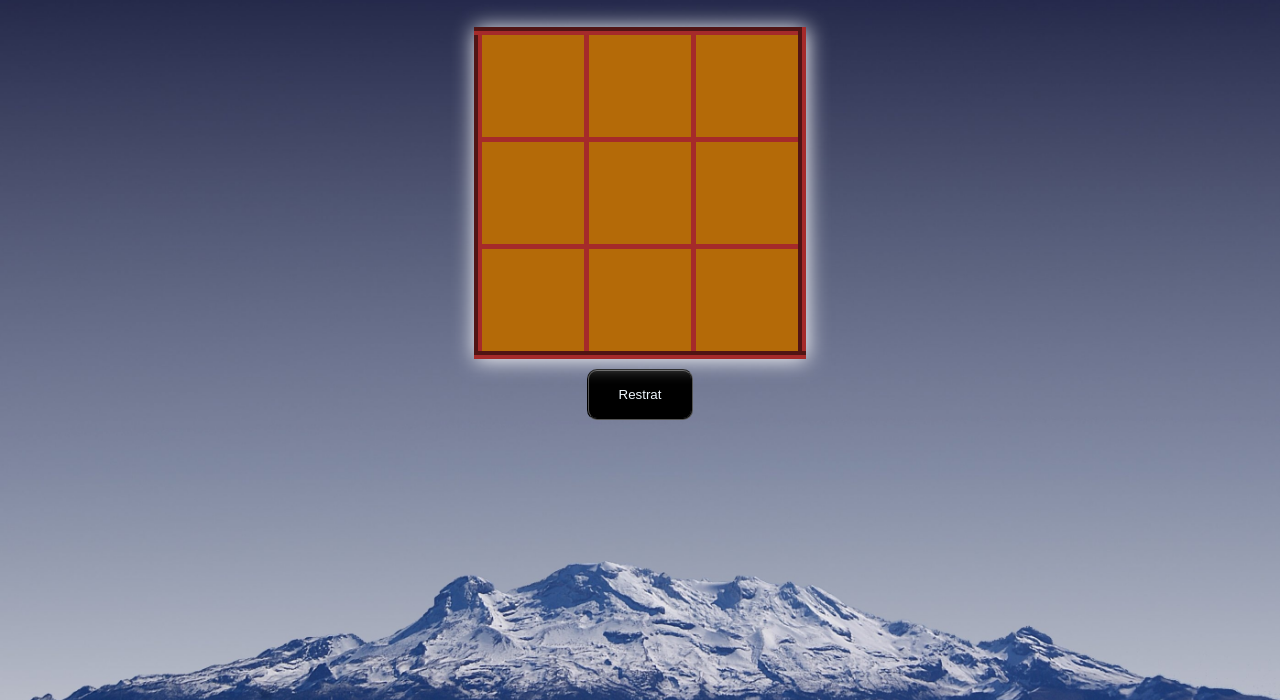
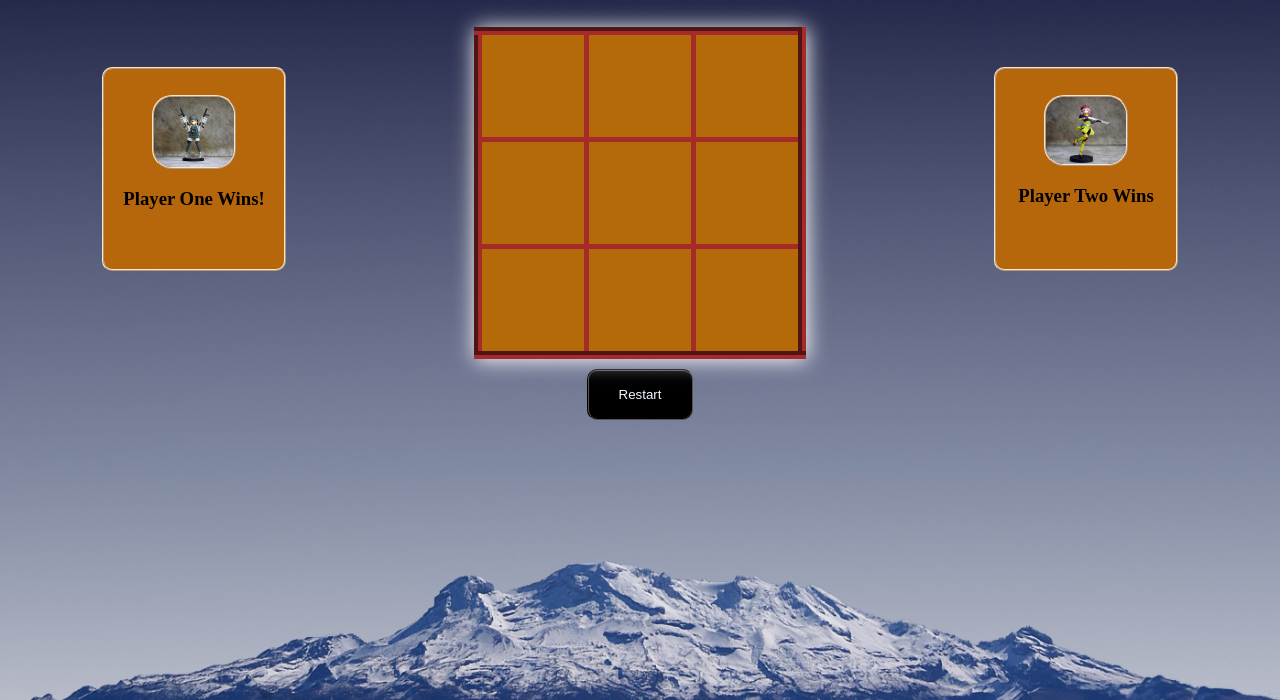
Before and after one commit to arslanmatloob022/TicTac-Website, a plain HTML site: page index.html in a window 1280 px wide. Shown: the part 100-800 px from the top of the page. Drawn offline with Linux system fonts and the light colour scheme.

Commit message:
Tic tac toe Complete

```diff
--- a/index.html
+++ b/index.html
@@ -1,13 +1,20 @@
 <!DOCTYPE html>
 <html lang="en">
   <head>
-    <meta charset="UTF-8">
-    <meta name="viewport" content="width=device-width, initial-scale=1.0">
+    <meta charset="UTF-8" />
+    <meta name="viewport" content="width=device-width, initial-scale=1.0" />
     <title>tic tac</title>
-    <link rel="stylesheet" href="tictac.css">
+    <link rel="stylesheet" href="tictac.css" />
   </head>
 
   <body>
+    <div class="container-fluid">
+      <div class="Firstplayer">
+        <img src="images/player1.jpg" alt="" />
+        <h3 class="name">Player One Wins!</h3>
+        <h3 id="playerOneWins"></h3>
+      </div>
+
       <div class="container">
         <h1 class="ttt">Tic Tac Toe</h1>
         <table>
@@ -28,16 +35,23 @@
           </tr>
         </table>
         <div class="playerOne">
-		<img src="images/player1.jpg" alt="">
+          <img src="images/player1.jpg" alt="" />
           <h3 class="name">Player One Wins!</h3>
-		<button onclick="reset()">Restart</button>
+          <button onclick="reset()">Play Again</button>
         </div>
         <div class="playerTwo">
-		<img src="images/player2.jpg" alt="">
+          <img src="images/newplayer2.jpg" alt="" />
           <h3 class="name">Player Two Wins!</h3>
-		<button onclick="reset()">Restart</button>
+          <button onclick="reset()">Play Again</button>
         </div>
-	  <button id="reset" onclick="reset()">Restrat</button>
+        <button id="reset" onclick="reset()">Restart</button>
+      </div>
+
+      <div class="Secondplayer">
+        <img src="images/newplayer2.jpg" alt="" />
+        <h3 class="name">Player Two Wins</h3>
+        <h3 id="playerTwoWins"></h3>
+      </div>
     </div>
     <script src="tictactoe.js"></script>
   </body>
--- a/tictac.css
+++ b/tictac.css
@@ -1,8 +1,8 @@
-body{
-  background-image: url('images/volcano-1905556.jpg');
+body {
+  background-image: url("images/volcano-1905556.jpg");
   background-position: center;
   background-size: cover;
-  background-attachment:fixed ;
+  background-attachment: fixed;
 }
 table {
   box-shadow: 1px 1px 20px white;
@@ -35,7 +35,11 @@ td {
 .win {
   background-color: rgb(107, 67, 8);
 }
-
+.container-fluid {
+  display: flex;
+  justify-content: space-around;
+  align-items: center;
+}
 .container {
   display: flex;
   justify-content: center;
@@ -43,12 +47,13 @@ td {
   flex-direction: column;
   z-index: 0;
 }
-.ttt{
+
+.ttt {
   color: brown;
   text-shadow: 2px 2px 4px white;
   font-weight: 900;
   font-size: 44px;
-  font-family:'Segoe UI', Tahoma, Geneva, Verdana, sans-serif;
+  font-family: "Segoe UI", Tahoma, Geneva, Verdana, sans-serif;
 }
 #reset {
   border: 2px groove black;
@@ -59,10 +64,12 @@ td {
   padding: 16px 30px;
   cursor: pointer;
 }
-.playerOne, .playerTwo{
-  display:none;
+.playerOne,
+.playerTwo {
+  display: none;
 }
-.playerOne.show, .playerTwo.show{
+.playerOne.show,
+.playerTwo.show {
   background-color: rgb(83, 81, 81);
   border: 1px ridge bisque;
   border-radius: 10px;
@@ -75,17 +82,41 @@ td {
   z-index: 1000;
   padding: 10px;
 }
-.playerOne img, .playerTwo img{
+.playerOne img,
+.playerTwo img {
   margin-top: 10%;
   border-radius: 20px;
   width: 80px;
   height: 80px;
   border: 2px ridge bisque;
 }
-.playerOne button, .playerTwo button{
+.playerOne button,
+.playerTwo button {
   border-radius: 5px;
   padding: 4px 5px;
   background-color: rgb(231, 231, 231);
   color: rgb(0, 0, 0);
   cursor: pointer;
 }
+
+.Firstplayer,
+.Secondplayer {
+  display: flex;
+  flex-direction: column;
+  align-items: center;
+  background-color: rgb(182, 102, 11);
+  border: 2px ridge bisque;
+  border-radius: 10px;
+  width: 160px;
+  height: 180px;
+  z-index: 1000;
+  padding: 10px;
+}
+.Firstplayer img,
+.Secondplayer img {
+  margin-top: 10%;
+  border-radius: 20px;
+  width: 80px;
+  height: 80px;
+  border: 2px ridge bisque;
+}
--- a/tictactoe.js
+++ b/tictactoe.js
@@ -1,32 +1,32 @@
 let playerSymbol = "X";
-let gameEnded = false
+let gameEnded = false;
 
 let winPos = [
-  [1, 2, 3], [4, 5, 6],
-  [7, 8, 9], [1, 4, 7],
-  [2, 5, 8], [3, 6, 9],
-  [1, 5, 9], [3, 5, 7]
+  [1, 2, 3],
+  [4, 5, 6],
+  [7, 8, 9],
+  [1, 4, 7],
+  [2, 5, 8],
+  [3, 6, 9],
+  [1, 5, 9],
+  [3, 5, 7],
 ];
 
 for (let i = 1; i <= 9; i++) {
-  document.getElementById(i.toString()).addEventListener(
-    "click",
-    function() {
+  document.getElementById(i.toString()).addEventListener("click", function () {
     if (this.innerHTML === "" && !gameEnded) {
       this.innerHTML = playerSymbol;
 
       checkWin();
-        if(playerSymbol === "X"){
-          playerSymbol = "O"
-          this.classList.add('p1');
-
-        }else{
+      if (playerSymbol === "X") {
+        playerSymbol = "O";
+        this.classList.add("p1");
+      } else {
         playerSymbol = "X";
-          this.classList.add('p2');
+        this.classList.add("p2");
       }
     }
-    }
-  );
+  });
 }
 
 res = document.querySelector(".playerOne");
@@ -42,15 +42,15 @@ function checkWin() {
       document.getElementById(winPos[i][0]).classList.add("win");
       document.getElementById(winPos[i][1]).classList.add("win");
       document.getElementById(winPos[i][2]).classList.add("win");
-
       gameEnded = true;
-	  setTimeout(function() {
-      if(playerSymbol =="O"){
-        res.classList.add('show');
-      }else{
-        res2.classList.add('show');
+      setTimeout(function () {
+        if (playerSymbol == "X") {
+          res.classList.add("show");
+          winings();
+        } else {
+          res2.classList.add("show");
+          winings();
         }
-
       }, 500);
     }
   }
@@ -67,3 +67,15 @@ function checkWin() {
     res2.classList.remove("show");
   }
 }
+
+var Xwinnings = 0;
+var Owinnings = 0;
+function winings() {
+  if (playerSymbol === "O") {
+    Xwinnings += 1;
+    document.getElementById("playerOneWins").innerHTML = Xwinnings;
+  } else {
+    Owinnings += 1;
+    document.getElementById("playerTwoWins").innerHTML = Owinnings;
+  }
+}
```
Also changed, not shown: images/newplayer2.jpg (added). Lines whose indentation alone changed are shown as unchanged.
